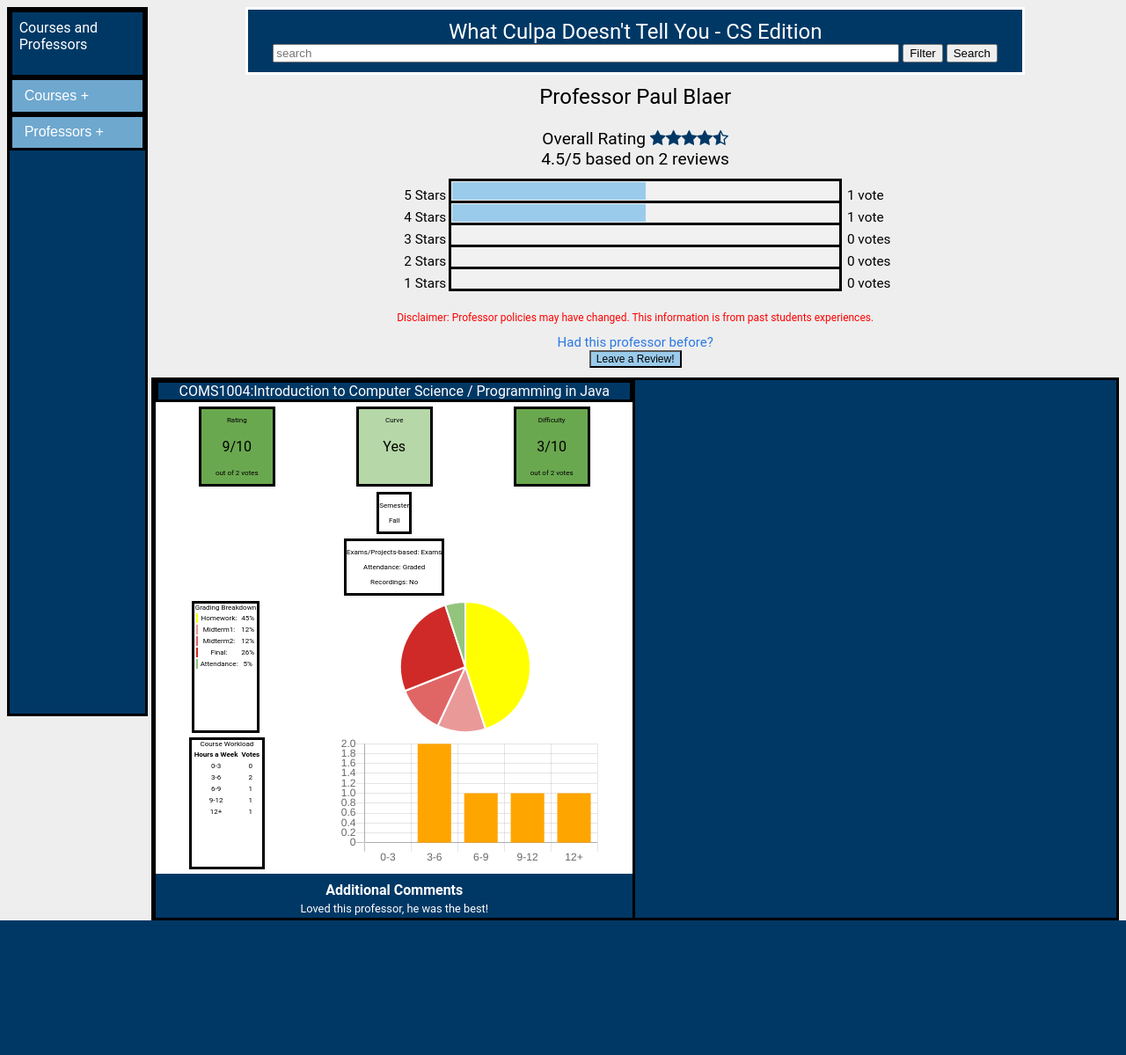
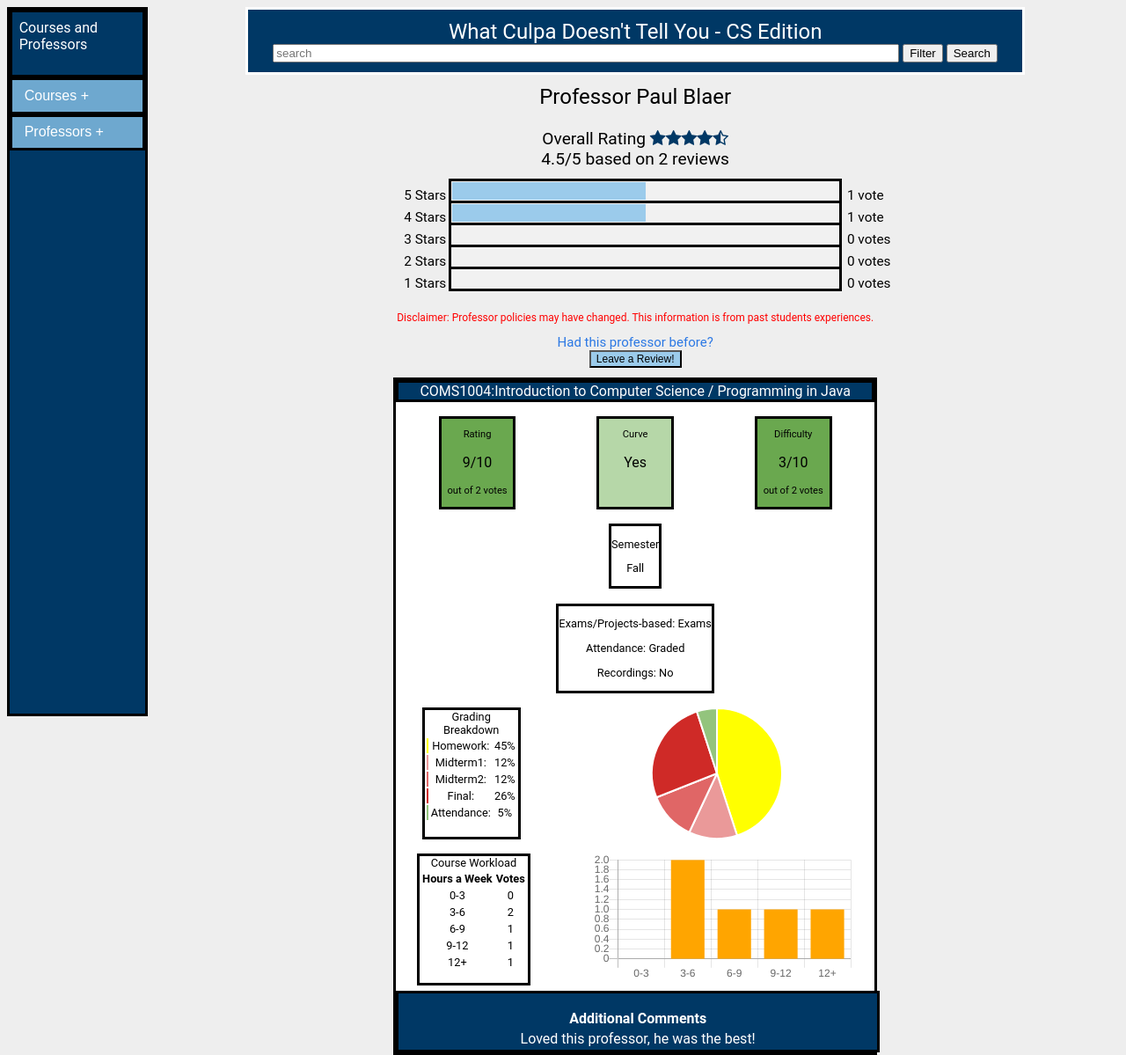
Before and after one commit to aw3410/uiproject2024, a Flask app: page /professors/blaer in a window 1280 px wide. Shown: the whole page at 88% size. Before the commit the page ends 1046 px from the top, so only its background shows below. Run offline with Flask 3, Linux system fonts and the light colour scheme.

Commit message:
fixed background color and structure for one review

```diff
--- a/server.py
+++ b/server.py
@@ -61,7 +61,9 @@ def profcourseinfo(profname):
     if prof is None:
         abort(404, description="Professor not found")
 
-    review_count = int(prof.get('reviewcount', 0))
+    professor = next((professor for professor in prof_list if professor['lastname'] == profname), None)
+
+    review_count = int(professor.get('reviewcount', 0))
 
     css_file = 'professorpage_one.css' if review_count == 1 else 'professorpage_two.css'
 
--- a/static/professorpage_one.css
+++ b/static/professorpage_one.css
@@ -242,7 +242,8 @@ tbody{
     display: flex;
     justify-content: space-between;
     height: 100%;
-    background-color: white;
+    background-color: #EEEEEE;
+    ;
 }
 
 .coursename {
@@ -314,11 +315,10 @@ tbody{
 
 .onecourse {
     border-style: solid;
-    justify-content: center;
     width: 50%;
     box-sizing: border-box;
     height: 100%;
-    margin: auto auto;
+    margin: auto;
     background-color: white;
 }
 
--- a/static/proflist.json
+++ b/static/proflist.json
@@ -1,16 +1,20 @@
 [{
+	"lastname":"blaer",
 	"professorName": "Paul Blaer",
-	"reviewcount": "2"
+	"reviewcount": 1
 }, {
+	"lastname":"cannon",
 	"professorName": "Adam Cannon",
-	"reviewcount": "2"
+	"reviewcount": 2
 },
 {
+	"lastname":"dear",
 	"professorName": "Tony Dear",
-	"reviewcount": "2"
+	"reviewcount": 2
 },
 {
+	"lastname":"aouissi",
 	"professorName": "Ansaf Salleb-Aouissi",
-	"reviewcount": "2"
+	"reviewcount": 2
 }
 ]
```
